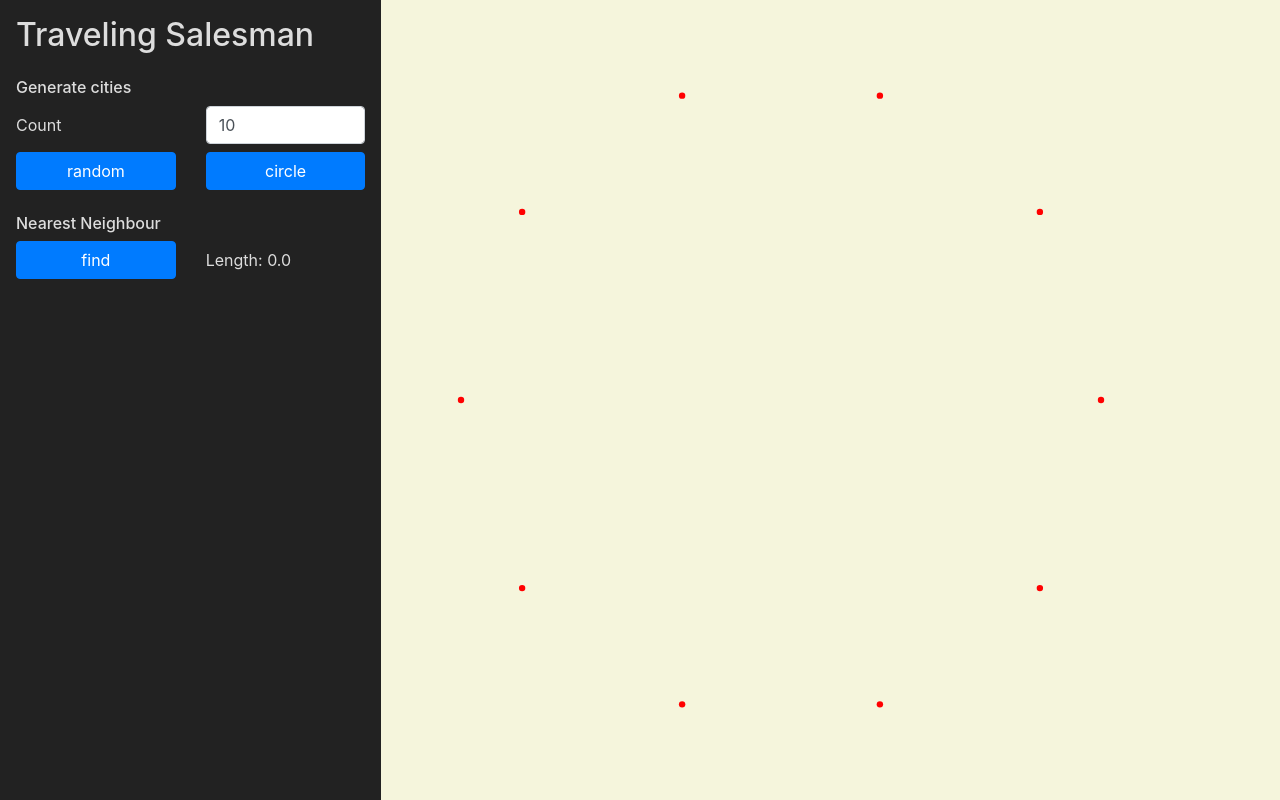
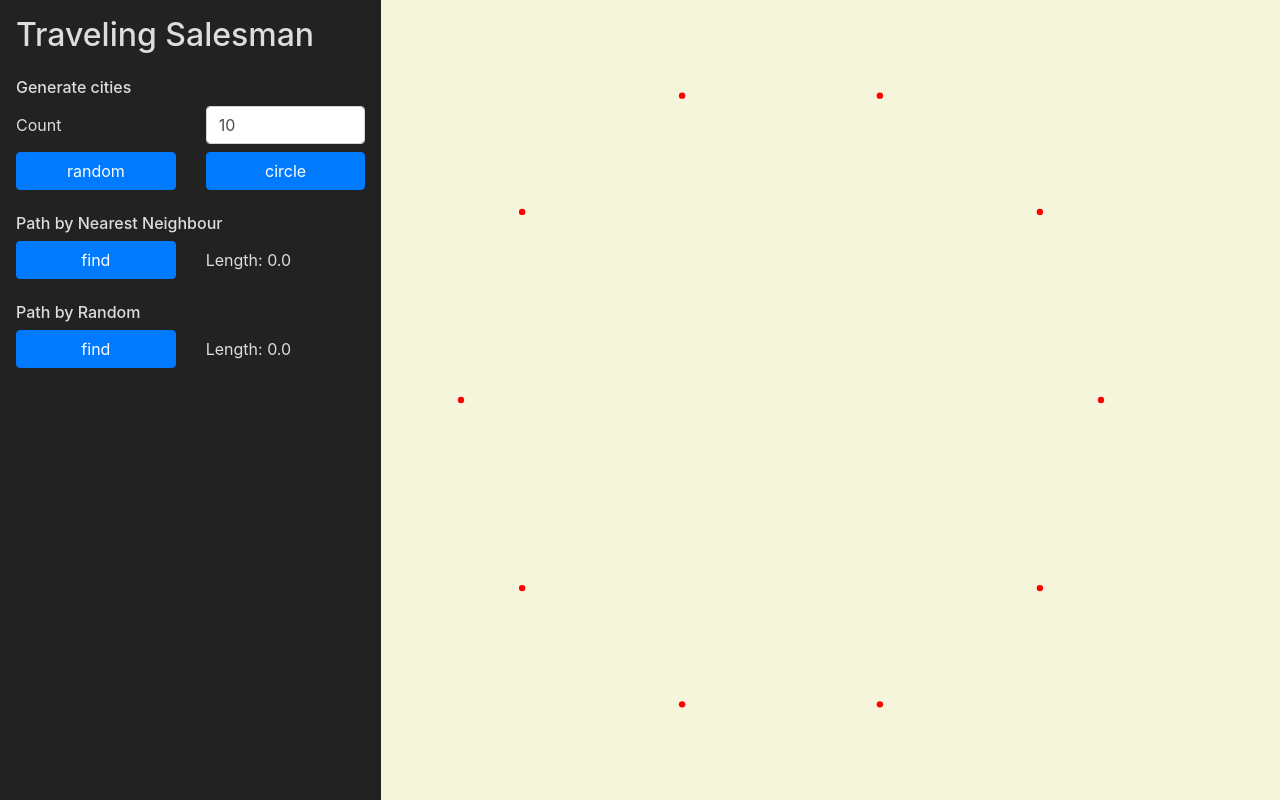
Before and after one commit to osi-oswald/ga-tsp, a React (Create React App) app: page / in a window 1280 px wide. Built offline with nearby package versions, Linux system fonts and the light colour scheme.

Commit message:
added path by random

```diff
--- a/src/algorithms/utils/cities.ts
+++ b/src/algorithms/utils/cities.ts
@@ -6,7 +6,7 @@ export interface City extends Point {
   id: number;
 }
 
-export function cityByRandom(): City {
+export function newCityByRandom(): City {
   return {
     id: cityId++,
     x: Math.random(),
@@ -14,7 +14,7 @@ export function cityByRandom(): City {
   };
 }
 
-export function cityByAngle(degree: number): City {
+export function newCityByAngle(degree: number): City {
   const in2Pi = (2 * Math.PI * degree) / 360;
   return {
     id: cityId++,
@@ -23,18 +23,18 @@ export function cityByAngle(degree: number): City {
   };
 }
 
-export function citiesByRandom(nrOfCities: number) {
+export function generateCitiesByRandom(nrOfCities: number) {
   const cities: City[] = [];
   for (let i = 0; i < nrOfCities; i++) {
-    cities.push(cityByRandom());
+    cities.push(newCityByRandom());
   }
   return cities;
 }
 
-export function citiesInCircle(nrOfCities: number) {
+export function generateCitiesInCircle(nrOfCities: number) {
   const cities: City[] = [];
   for (let i = 0; i < nrOfCities; i++) {
-    cities.push(cityByAngle((360 * i) / nrOfCities));
+    cities.push(newCityByAngle((360 * i) / nrOfCities));
   }
   return cities;
 }
--- /dev/null
+++ b/src/algorithms/utils/index.ts
@@ -0,0 +1,26 @@
+export function randomInt(maxExclusive: number) {
+  return Math.floor(Math.random() * maxExclusive);
+}
+
+// http://stackoverflow.com/questions/2450954/how-to-randomize-shuffle-a-javascript-array
+export function shuffle<T>(array: T[]): T[] {
+  const shuffled = [...array];
+
+  let currentIndex = array.length;
+  let temporaryValue: T;
+  let randomIndex: number;
+
+  // While there remain elements to shuffle...
+  while (0 !== currentIndex) {
+    // Pick a remaining element...
+    randomIndex = Math.floor(Math.random() * currentIndex);
+    currentIndex -= 1;
+
+    // And swap it with the current element.
+    temporaryValue = shuffled[currentIndex];
+    shuffled[currentIndex] = shuffled[randomIndex];
+    shuffled[randomIndex] = temporaryValue;
+  }
+
+  return shuffled;
+}
--- a/src/app/App.tsx
+++ b/src/app/App.tsx
@@ -3,7 +3,8 @@ import css from './App.module.scss';
 import { observer } from 'mobx-react-lite';
 import { RootState } from '../state/RootState';
 import { CitiesCanvas } from './CitiesCanvas';
-import { NearestNeighbourControl } from './controls/NearestNeighbourControl';
+import { FindPathByNearestNeighbourControl } from './controls/FindPathByNearestNeighbourControl';
+import { FindPathByRandomControl } from './controls/FindPathByRandomControl';
 import { GenerateCitiesControl } from './controls/GenerateCitiesControl';
 
 const App = observer<{ state: RootState }>(({ state }) => (
@@ -11,7 +12,8 @@ const App = observer<{ state: RootState }>(({ state }) => (
     <div className={css.leftPane + ' p-3'}>
       <h2>Traveling Salesman</h2>
       <GenerateCitiesControl state={state} />
-      <NearestNeighbourControl state={state} />
+      <FindPathByNearestNeighbourControl state={state} />
+      <FindPathByRandomControl state={state} />
     </div>
     <div className={css.rightPane + ' p-5'}>
       <CitiesCanvas cities={state.cities} path={state.path} />
--- a/src/app/controls/NearestNeighbourControl.tsx
+++ b/src/app/controls/FindPathByNearestNeighbourControl.tsx
@@ -3,11 +3,11 @@ import { Col, Row } from 'react-bootstrap';
 import Button from 'react-bootstrap/Button';
 import React from 'react';
 
-export const NearestNeighbourControl = observer<{
+export const FindPathByNearestNeighbourControl = observer<{
   state: { findPathByNearestNeighbour: Function; pathLengthByNearestNeighbour: number };
 }>(({ state }) => (
   <div className="my-4">
-    <h6>Nearest Neighbour</h6>
+    <h6>Path by Nearest Neighbour</h6>
     <Row className="my-2">
       <Col>
         <Button className="w-100" onClick={() => state.findPathByNearestNeighbour()}>
--- /dev/null
+++ b/src/app/controls/FindPathByRandomControl.tsx
@@ -0,0 +1,20 @@
+import { observer } from 'mobx-react-lite';
+import { Col, Row } from 'react-bootstrap';
+import Button from 'react-bootstrap/Button';
+import React from 'react';
+
+export const FindPathByRandomControl = observer<{
+  state: { findPathByRandom: Function; pathLengthByRandom: number };
+}>(({ state }) => (
+  <div className="my-4">
+    <h6>Path by Random</h6>
+    <Row className="my-2">
+      <Col>
+        <Button className="w-100" onClick={() => state.findPathByRandom()}>
+          find
+        </Button>
+      </Col>
+      <Col className="my-auto">Length: {state.pathLengthByRandom.toFixed(1)}</Col>
+    </Row>
+  </div>
+));
--- a/src/state/RootState.ts
+++ b/src/state/RootState.ts
@@ -1,12 +1,14 @@
 import { action, computed, observable } from 'mobx';
 import { pathLength } from '../algorithms/utils/points';
-import { citiesByRandom, citiesInCircle, City } from '../algorithms/utils/cities';
+import { generateCitiesByRandom, generateCitiesInCircle, City } from '../algorithms/utils/cities';
 import { findPathByNearestNeighbour } from '../algorithms/math/findPathByNearestNeighbour';
+import { shuffle } from '../algorithms/utils';
 
 export class RootState {
   @observable cities: City[] = [];
   @observable path: City[] = [];
   @observable pathByNearestNeighbour: City[] = [];
+  @observable pathByRandom: City[] = [];
   @observable nrOfCities: number = 10;
   @observable generatorChoice: any;
 
@@ -19,6 +21,7 @@ export class RootState {
     this.cities = cities;
     this.path = [];
     this.pathByNearestNeighbour = [];
+    this.pathByRandom = [];
   }
 
   @action
@@ -28,13 +31,13 @@ export class RootState {
 
   @action
   generateCitiesByRandom() {
-    this.resetCities(citiesByRandom(this.nrOfCities));
+    this.resetCities(generateCitiesByRandom(this.nrOfCities));
     this.generatorChoice = this.generateCitiesByRandom;
   }
 
   @action
   generateCitiesInCircle() {
-    this.resetCities(citiesInCircle(this.nrOfCities));
+    this.resetCities(generateCitiesInCircle(this.nrOfCities));
     this.generatorChoice = this.generateCitiesInCircle;
   }
 
@@ -44,8 +47,19 @@ export class RootState {
     this.pathByNearestNeighbour = this.path;
   }
 
+  @action
+  findPathByRandom() {
+    this.path = shuffle(this.cities);
+    this.pathByRandom = this.path;
+  }
+
   @computed
   get pathLengthByNearestNeighbour() {
     return pathLength(this.pathByNearestNeighbour);
   }
+
+  @computed
+  get pathLengthByRandom() {
+    return pathLength(this.pathByRandom);
+  }
 }
```
Also changed, not shown: src/algorithms/genetic/index.ts (added, +26 -0 lines).
